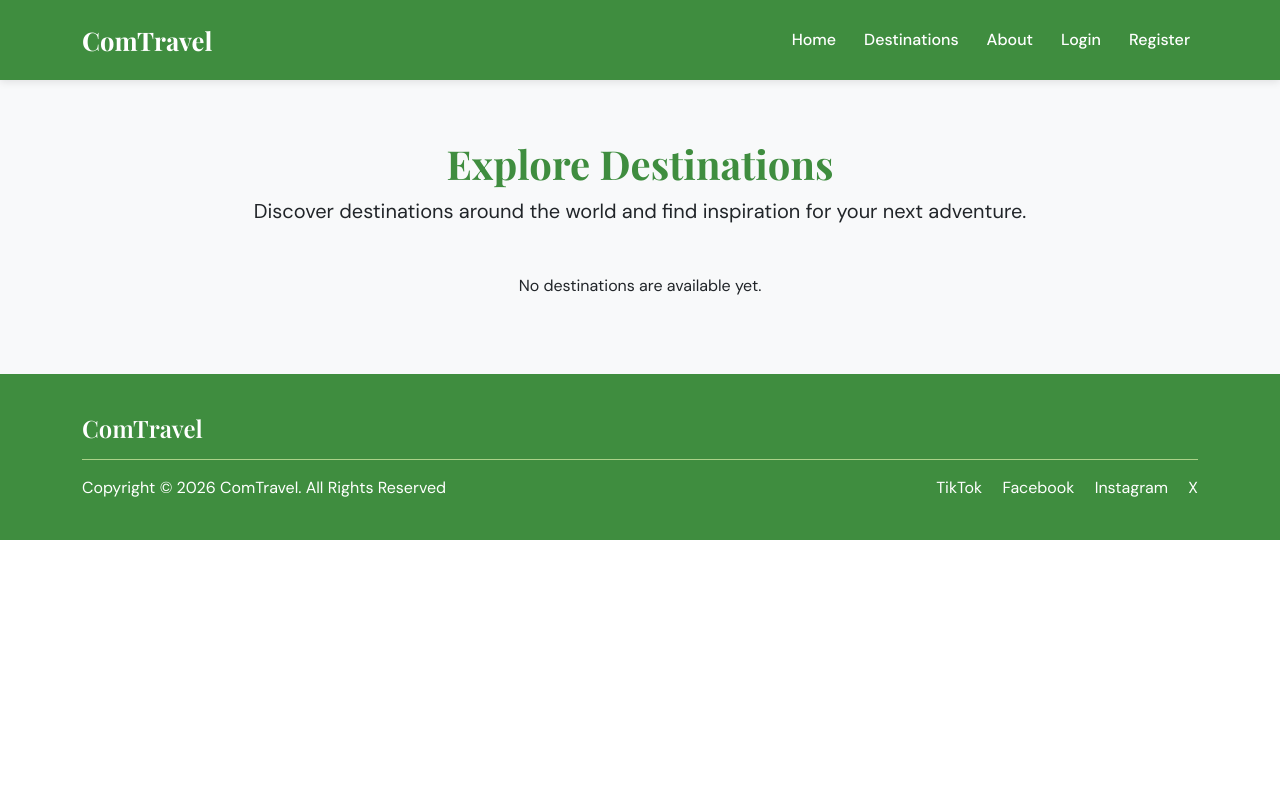
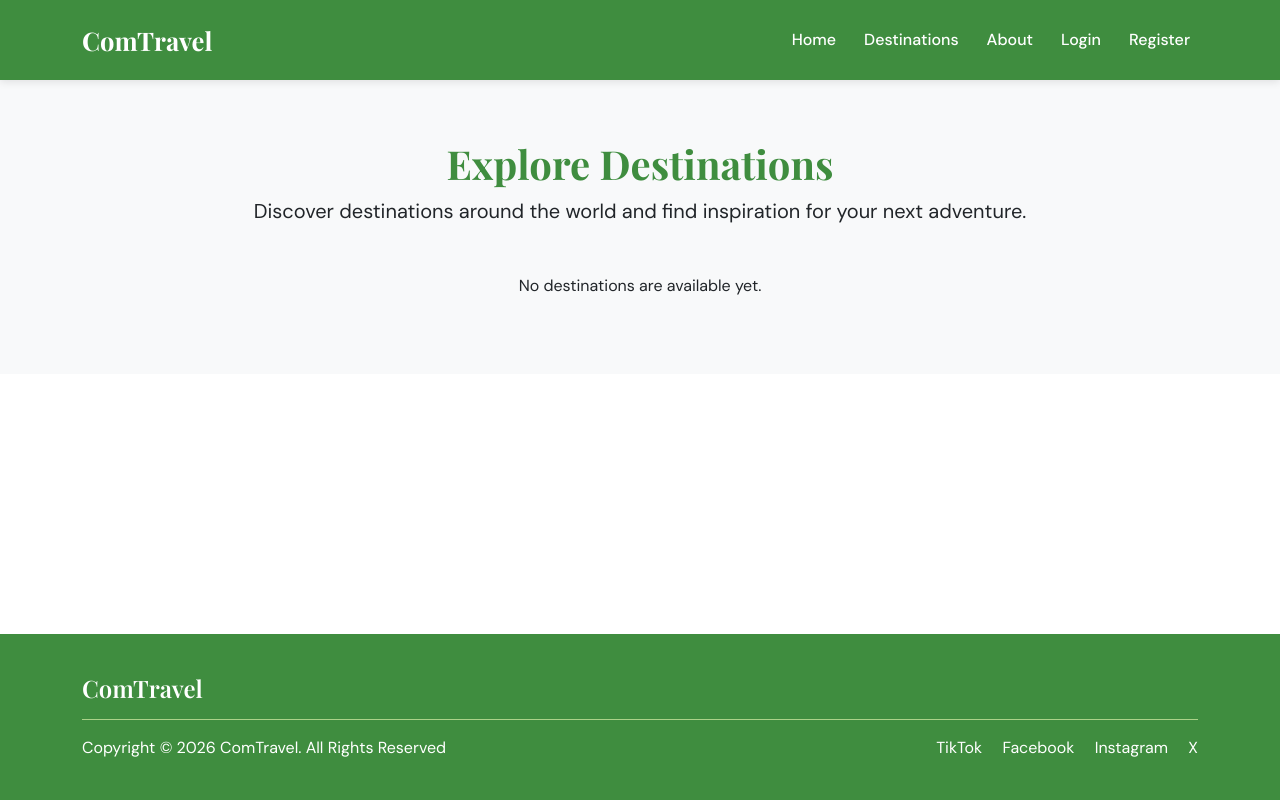
Before and after one commit to ShanySB/django_comtravel, a Django app: page /destinations/ in a window 1280 px wide. Run offline with Django 4.2, Linux system fonts and the light colour scheme; data that the repository does not hold is empty.

Commit message:
fixed footer display

```diff
--- a/destinations/templates/destinations/destination_list.html
+++ b/destinations/templates/destinations/destination_list.html
@@ -26,7 +26,7 @@
                             >
                         {% endif %}
 
-                        <div class="card-body d-flex flex- column">
+                        <div class="card-body d-flex flex-column">
                             <h2 class="card-title">{{ destination.name }}</h2>
                             <p class="card-text destination-country">{{ destination.country }}</p>
 
--- a/templates/base.html
+++ b/templates/base.html
@@ -14,7 +14,7 @@
     <title>ComTravel</title>
 
 </head>
-<body>
+<body class="d-flex flex-column min-vh-100">
     <header>
         <!-- Navbar -->
         <nav class="navbar navbar-expand-lg">
@@ -53,7 +53,7 @@
         </nav>
     </header>
 
-    <main>
+    <main class="flex-grow-1">
         {% block content %}
         {% endblock %}
     </main>
```
